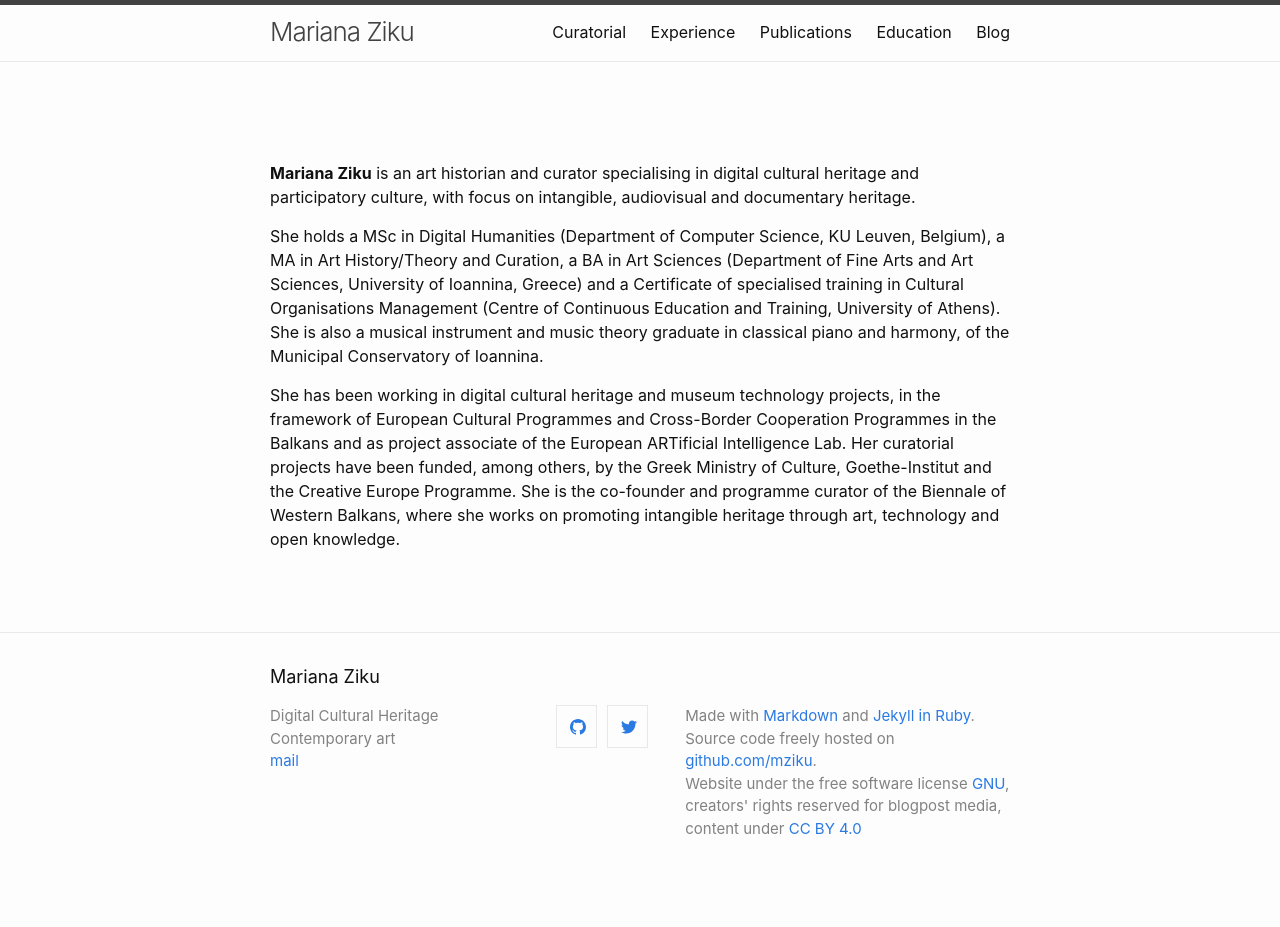
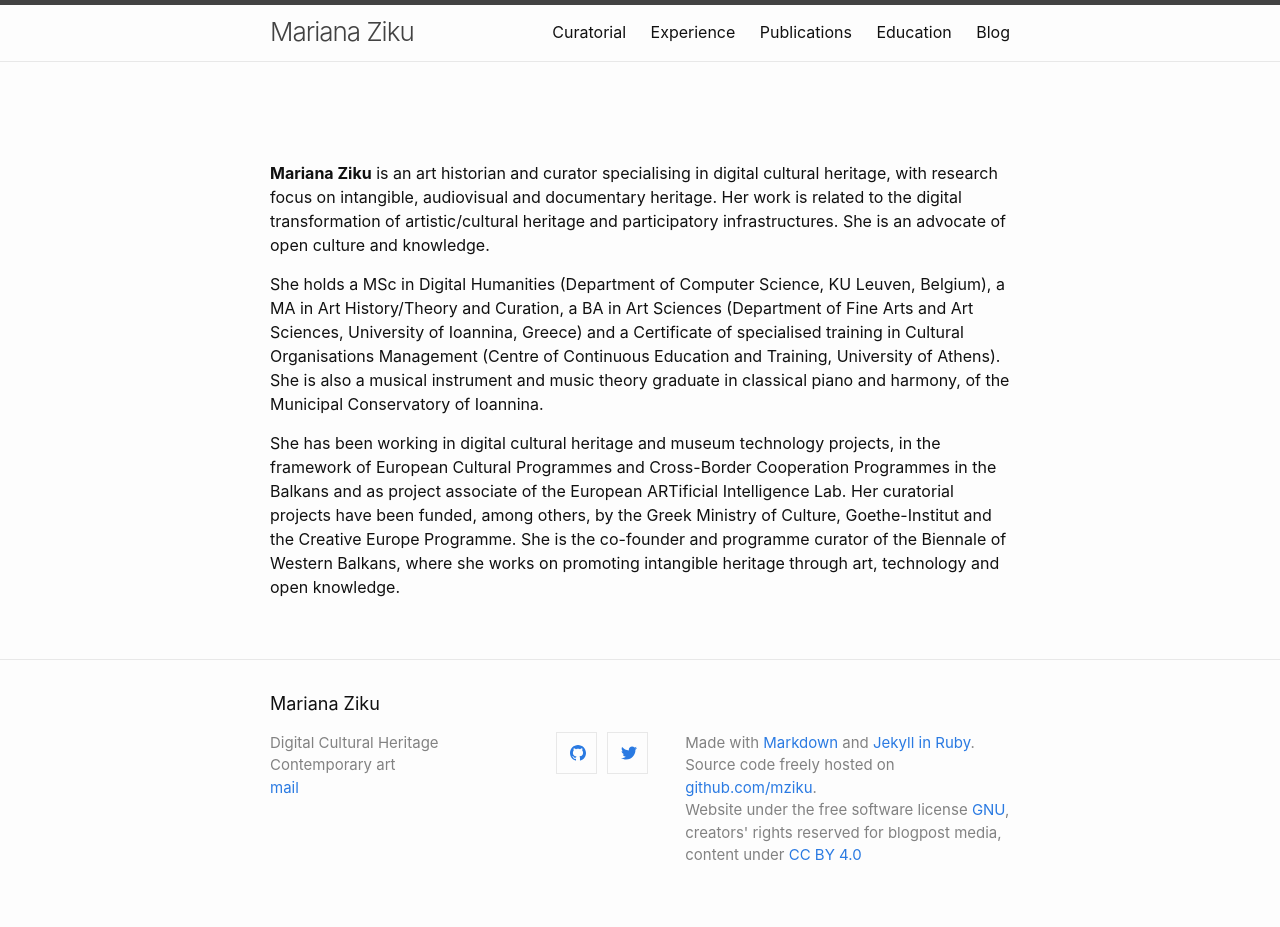
Before and after one commit to mziku/mziku.github.io, a Jekyll site: the page built from index.md, in a window 1280 px wide. Built offline with Jekyll 4.4.1, drawn with Linux system fonts in a browser that asks for light colours; before the commit the page ends 900 px from its top, so only the background shows below that.

Commit message:
Update index.md

```diff
--- a/index.md
+++ b/index.md
@@ -4,7 +4,7 @@ layout: page
 
 <br>
 
-**Mariana Ziku** is an art historian and curator specialising in digital cultural heritage and participatory culture, with focus on intangible, audiovisual and documentary heritage.
+**Mariana Ziku** is an art historian and curator specialising in digital cultural heritage, with research focus on intangible, audiovisual and documentary heritage. Her work is related to the digital transformation of artistic/cultural heritage and participatory infrastructures. She is an advocate of open culture and knowledge.
 
 She holds a MSc in Digital Humanities (Department of Computer Science, KU Leuven, Belgium), a MA in Art History/Theory and Curation, a BA in Art Sciences (Department of Fine Arts and Art Sciences, University of Ioannina, Greece) and a Certificate of specialised training in Cultural Organisations Management (Centre of Continuous Education and Training, University of Athens). She is also a musical instrument and music theory graduate in classical piano and harmony, of the Municipal Conservatory of Ioannina.
 
```
